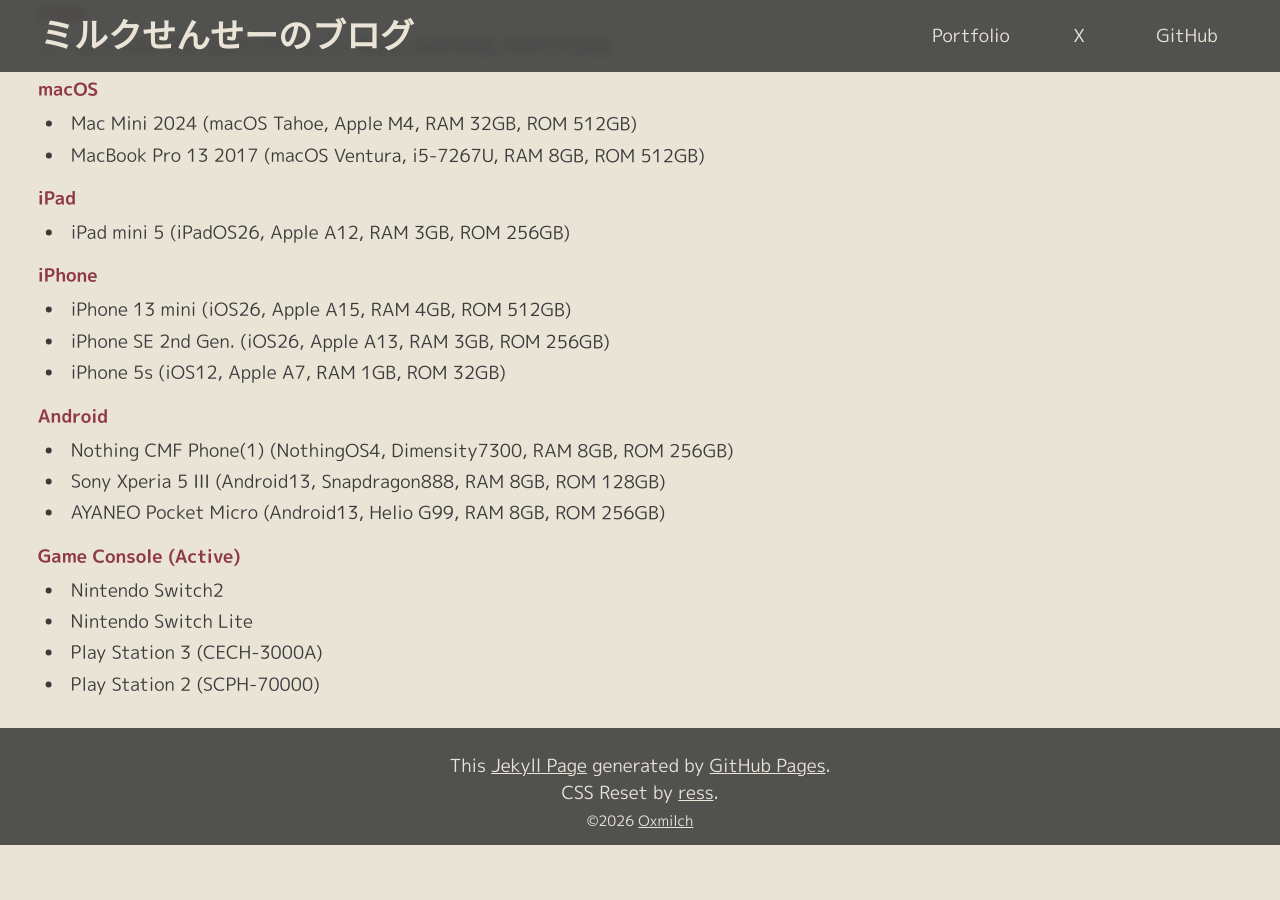
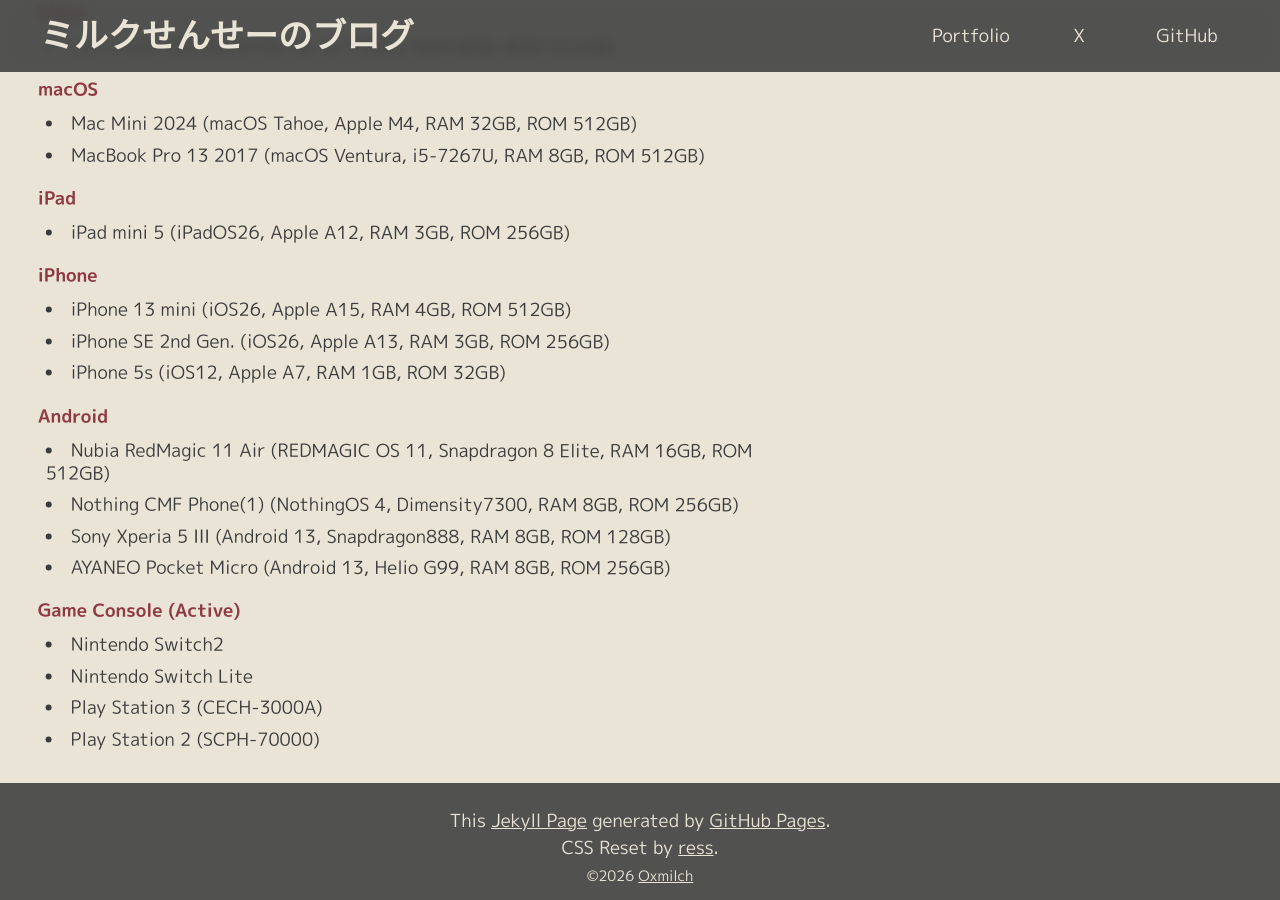
Before and after one commit to Oxmilch/blog, a Jekyll site: the page built from index.md, in a window 1280 px wide and 900 px high, scrolled down 934 px. Built offline with Jekyll 4.4.1, drawn with Linux system fonts in a browser that asks for light colours; some web fonts are replaced; before the commit the page ends 1779 px from its top, so only the background shows below that.

Commit message:
draft: トップ情報の更新

```diff
--- a/index.md
+++ b/index.md
@@ -46,9 +46,10 @@
 - iPhone 5s (iOS12, Apple A7, RAM 1GB, ROM 32GB)
 
 #### Android
-- Nothing CMF Phone(1) (NothingOS4, Dimensity7300, RAM 8GB, ROM 256GB)
-- Sony Xperia 5 III (Android13, Snapdragon888, RAM 8GB, ROM 128GB)
-- AYANEO Pocket Micro (Android13, Helio G99, RAM 8GB, ROM 256GB)
+- Nubia RedMagic 11 Air (REDMAGIC OS 11, Snapdragon 8 Elite, RAM 16GB, ROM 512GB)
+- Nothing CMF Phone(1) (NothingOS 4, Dimensity7300, RAM 8GB, ROM 256GB)
+- Sony Xperia 5 III (Android 13, Snapdragon888, RAM 8GB, ROM 128GB)
+- AYANEO Pocket Micro (Android 13, Helio G99, RAM 8GB, ROM 256GB)
 
 #### Game Console (Active)
 - Nintendo Switch2
```
Also changed, not shown: other parts of index.md (+1 -1 lines).
